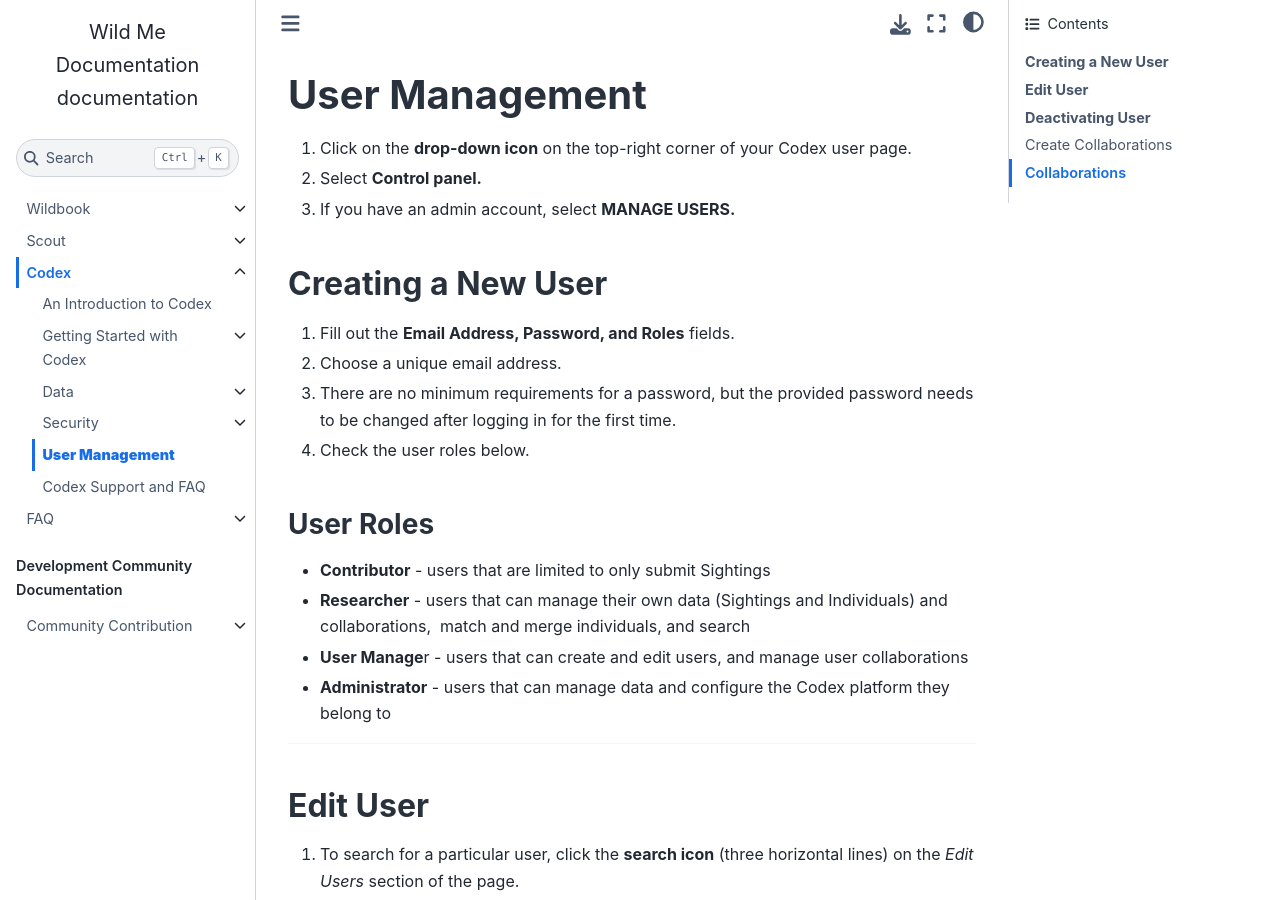
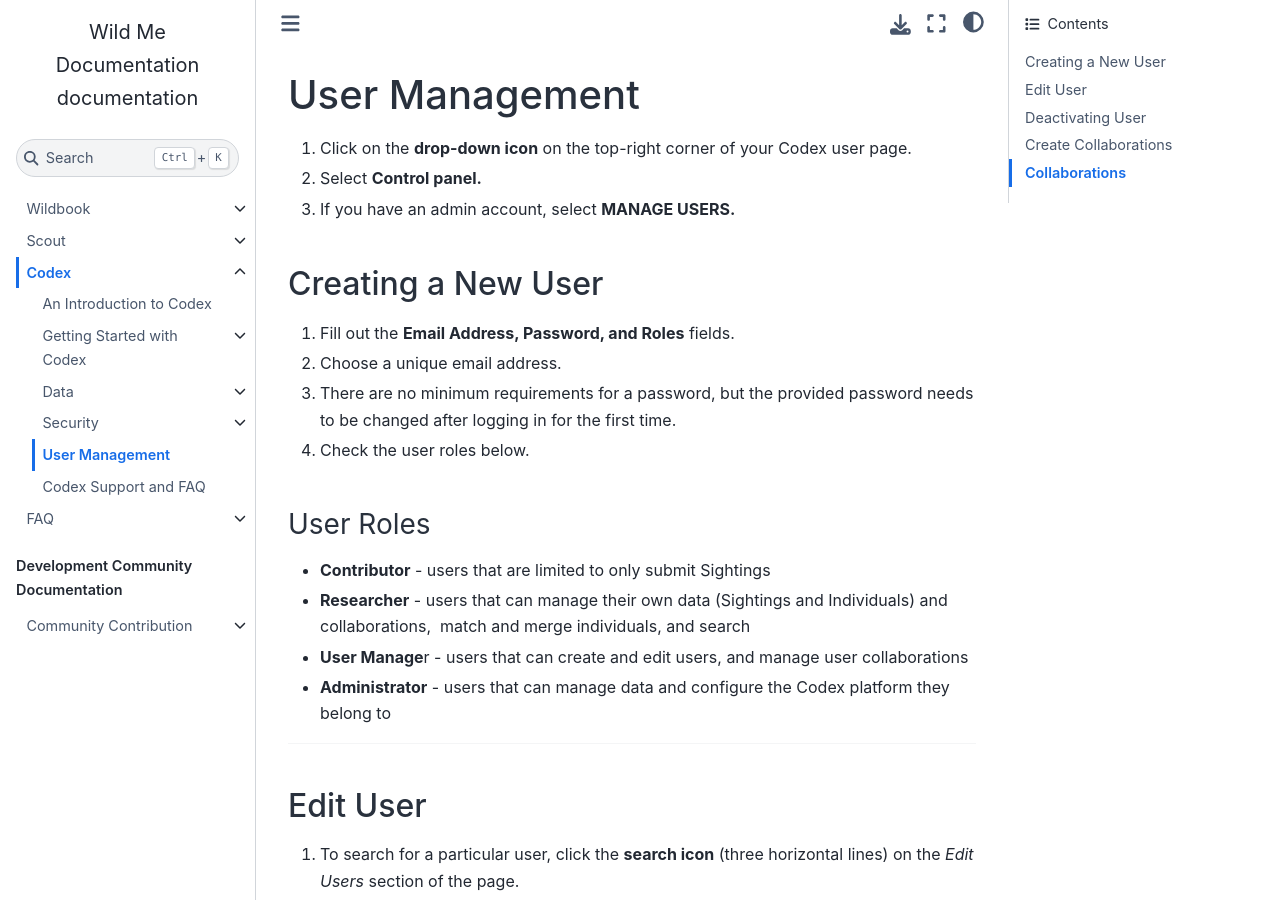
Before and after one commit to WildMeOrg/wildbook-docs, a Sphinx documentation site: the page built from docs/Codex/Manage-Users.md, in a window 1280 px wide and 900 px high. Built offline with Sphinx 7.4.7 and the Sphinx Book theme 1.1.4, drawn with Linux system fonts in a browser that asks for light colours.

Commit message:
error cleanup

```diff
--- a/docs/Codex/Manage-Users.md
+++ b/docs/Codex/Manage-Users.md
@@ -1,17 +1,17 @@
-# **User Management**
+# User Management
 
 1. Click on the **drop-down icon** on the top-right corner of your Codex user page.
 2. Select **Control panel.**
 3. If you have an admin account, select **MANAGE USERS.**
 
-## **Creating a New User**
+## Creating a New User
 
 1. Fill out the **Email Address, Password, and Roles** fields.
 2. Choose a unique email address.
 3. There are no minimum requirements for a password, but the provided password needs to be changed after logging in for the first time.
 4. Check the user roles below.
 
-### **User Roles**
+### User Roles
 
 * **Contributor** \- users that are limited to only submit Sightings
 * **Researcher** \- users that can manage their own data \(Sightings and Individuals\) and collaborations\,  match and merge individuals\, and search
@@ -20,7 +20,7 @@
 
 ***
 
-## **Edit User**
+## Edit User
 
 1. To search for a particular user, click the **search icon** (three horizontal lines) on the *Edit Users* section of the page.
 2. Modify user information by selecting the **edit icon** (pen) next to their user information.
@@ -29,7 +29,7 @@
 
 ***
 
-## **Deactivating User**
+## Deactivating User
 
 *Note: Make sure to remove all roles associated with the user account you want to disable and change their password. We recommend disabling over deleting a user account if their data is trusted.*
 
--- a/docs/index.rst
+++ b/docs/index.rst
@@ -4,7 +4,7 @@
    contain the root `toctree` directive.
 
 Welcome to the Wild Me documentation site!
-======================================
+==============================================
 
 Are you a current or potential user of any of the Wild Me tools? Get started here:
 
```
